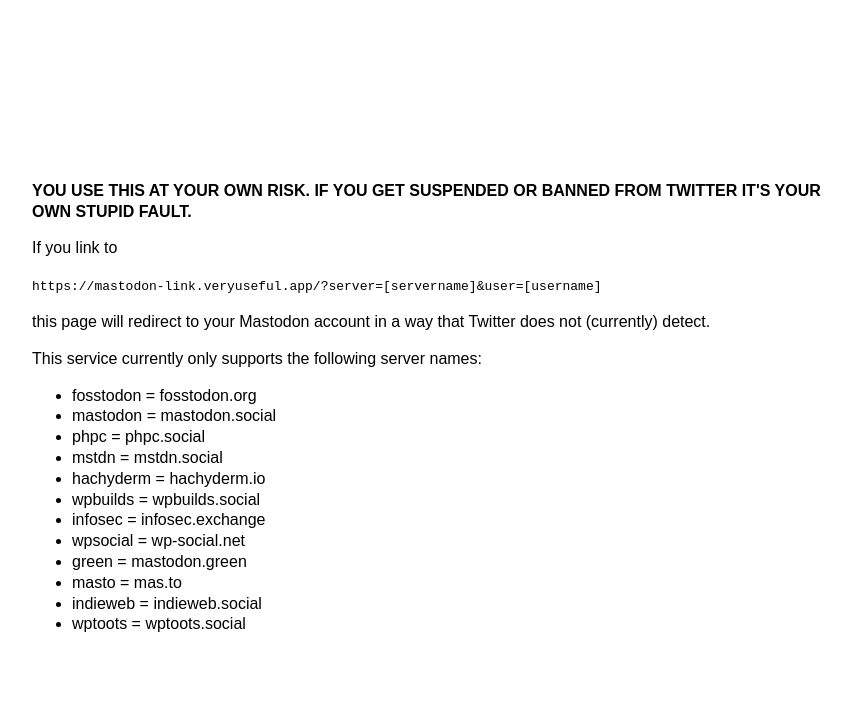
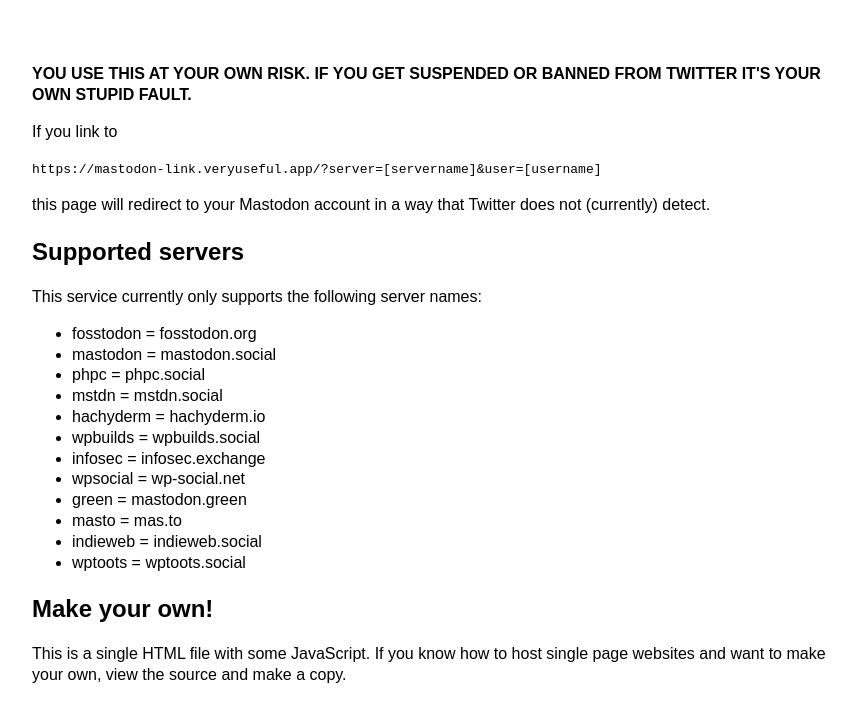
Before and after one commit to rosswintle/mastodon-link, a plain HTML site: page index.html in a window 1280 px wide. Shown: the whole page, without its empty margins (208-1064 px from the left). Drawn offline with Linux system fonts and the light colour scheme.

Commit message:
Stuff and nonsense

```diff
--- a/index.html
+++ b/index.html
@@ -1,21 +1,24 @@
 <!DOCTYPE html>
-<html lang="en" style="height: 100%;">
+<html lang="en">
 <head>
     <meta charset="UTF-8">
     <meta http-equiv="X-UA-Compatible" content="IE=edge">
     <meta name="viewport" content="width=device-width, initial-scale=1.0">
 </head>
-<body style="display: flex; align-items: center; justify-content: center; height: 100%;">
-    <h1 id="no" style="display: none; font-family: sans-serif; font-size: 14rem; text-align: center;">Bog off, Elon!</h1>
+<body style="display: flex; align-items: center; justify-content: center; padding-top: 40px; font-family: sans-serif; ">
+    <h1 id="no" style="display: none; font-size: 14rem; text-align: center;">Bog off, Elon!</h1>
 
-    <div id="yes" style="display:none; max-width: 800px; font-family: sans-serif; margin: 0 auto; line-height: 1.3;">
+    <div id="yes" style="display:none; max-width: 800px; margin: 0 auto; line-height: 1.3;">
         <p><strong>YOU USE THIS AT YOUR OWN RISK. IF YOU GET SUSPENDED OR BANNED FROM TWITTER IT'S YOUR OWN STUPID FAULT.</strong></p>
         <p>If you link to</p>
         <p><code>https://mastodon-link.veryuseful.app/?server=[servername]&user=[username]</code></p>
         <p>this page will redirect to your Mastodon account in a way that Twitter does not (currently) detect.</p>
+        <h2>Supported servers</h2>
         <p>This service currently only supports the following server names:</p>
         <ul id="instances">
         </ul>
+        <h2>Make your own!</h2>
+        <p>This is a single HTML file with some JavaScript. If you know how to host single page websites and want to make your own, view the source and make a copy.</p>
     </div>
 
         <script>
```
